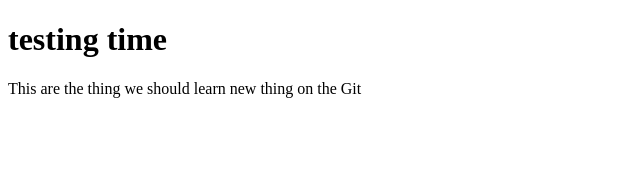
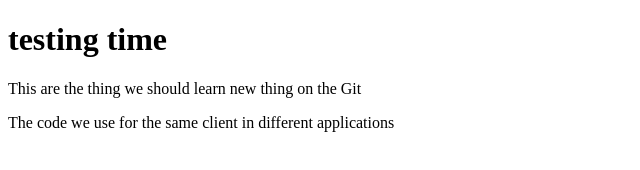
Before and after one commit to gsksrikanth/lasttryoncode, a plain HTML site: page testingrepo/index.html in a window 1280 px wide. Shown: the whole page, without its empty margins (0-640 px from the left). Drawn offline with Linux system fonts and the light colour scheme.

Commit message:
new lines

```diff
--- a/testingrepo/index.html
+++ b/testingrepo/index.html
@@ -10,6 +10,7 @@
 <body>
     <h1>testing time</h1>
     <p>This are the thing we should learn new thing on the Git</p>
+    <p>The code we use for the same client in different applications</p>
 </body>
 
 </html>
```
